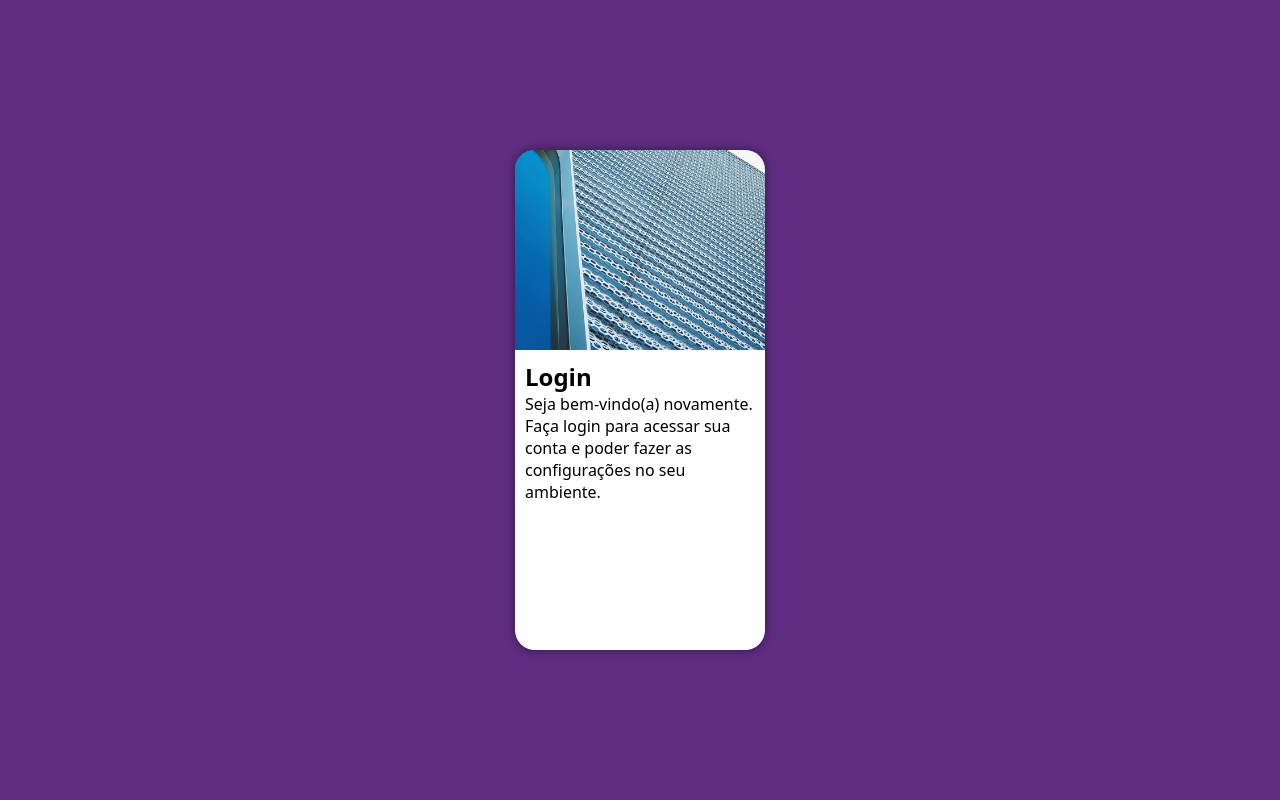
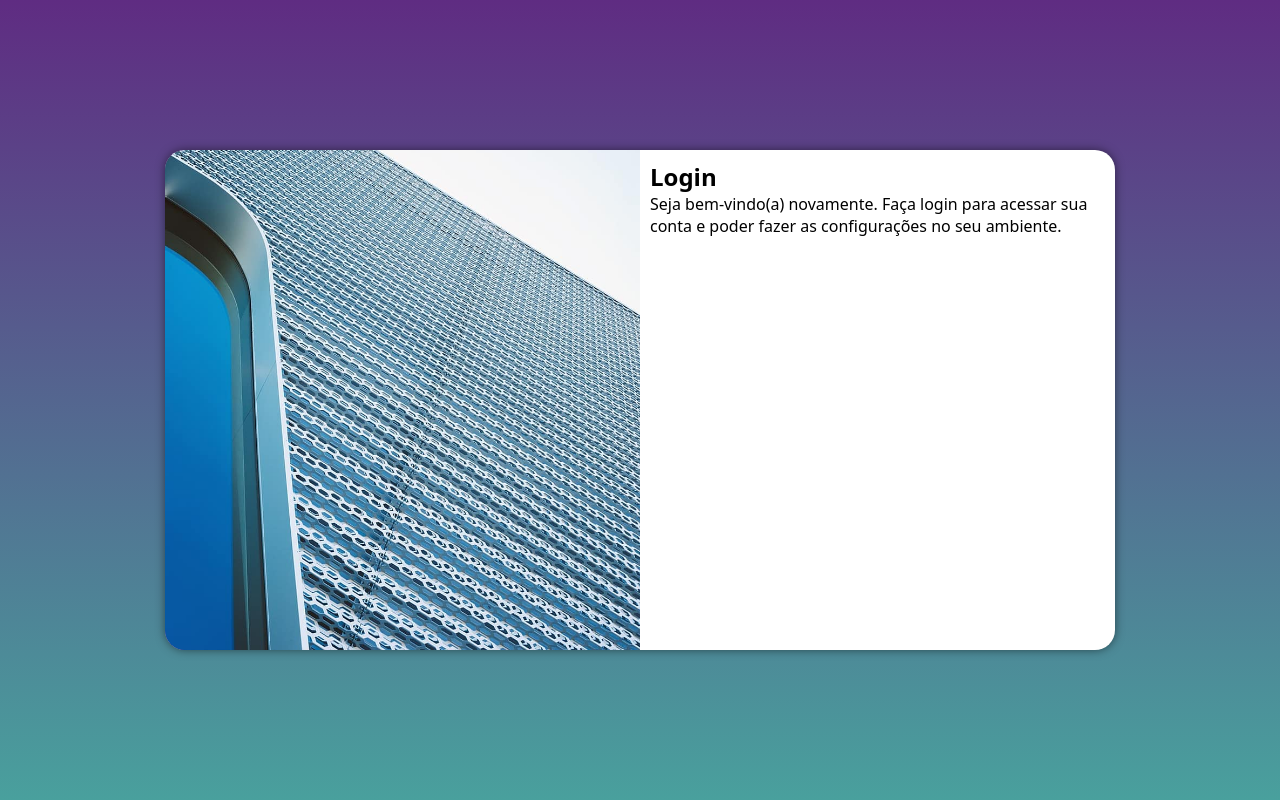
Before and after one commit to 06Augusto-ziuL/projeto-login, a PHP site: page / in a window 1280 px wide. Run offline with PHP 8.4, Linux system fonts and the light colour scheme.

Commit message:
Media queries para outras telas

```diff
--- a/estilos/mquery.css
+++ b/estilos/mquery.css
@@ -1 +1,44 @@
 @charset "UTF-8";
+
+@media screen and (min-width: 768px) and (max-width: 992px) {
+    body {
+        background-image: linear-gradient(to top, #49a09d, #5f2c82);
+    }
+
+    section#login {
+        width: 80vw;
+    }
+
+    section#login > div#imagem {
+        float: left;
+        width: 30%;
+        height: 100%;
+    }
+
+    section#login > div#formulario {
+        float: right;
+        width: 70%;
+        height: 100%;
+    }
+}
+
+@media screen and (min-width: 992px) {
+    body {
+        background-image: linear-gradient(to top, #49a09d, #5f2c82);
+    }
+
+    section#login {
+        width: 950px;
+    }
+
+    section#login > div#imagem {
+        float: left;
+        width: 50%;
+        height: 100%;
+    }
+
+    section#login > div#formulario {
+        float: right;
+        width: 50%;
+    }
+}
--- a/estilos/style.css
+++ b/estilos/style.css
@@ -30,6 +30,9 @@
     border-radius: 20px;
     overflow: hidden;
     box-shadow: 0px 0px 10px rgba(0, 0, 0, 0.5);
+
+    transition: width 0.25s, height 0.25s;
+    transition-timing-function: ease;
 }
 
 div {
```
